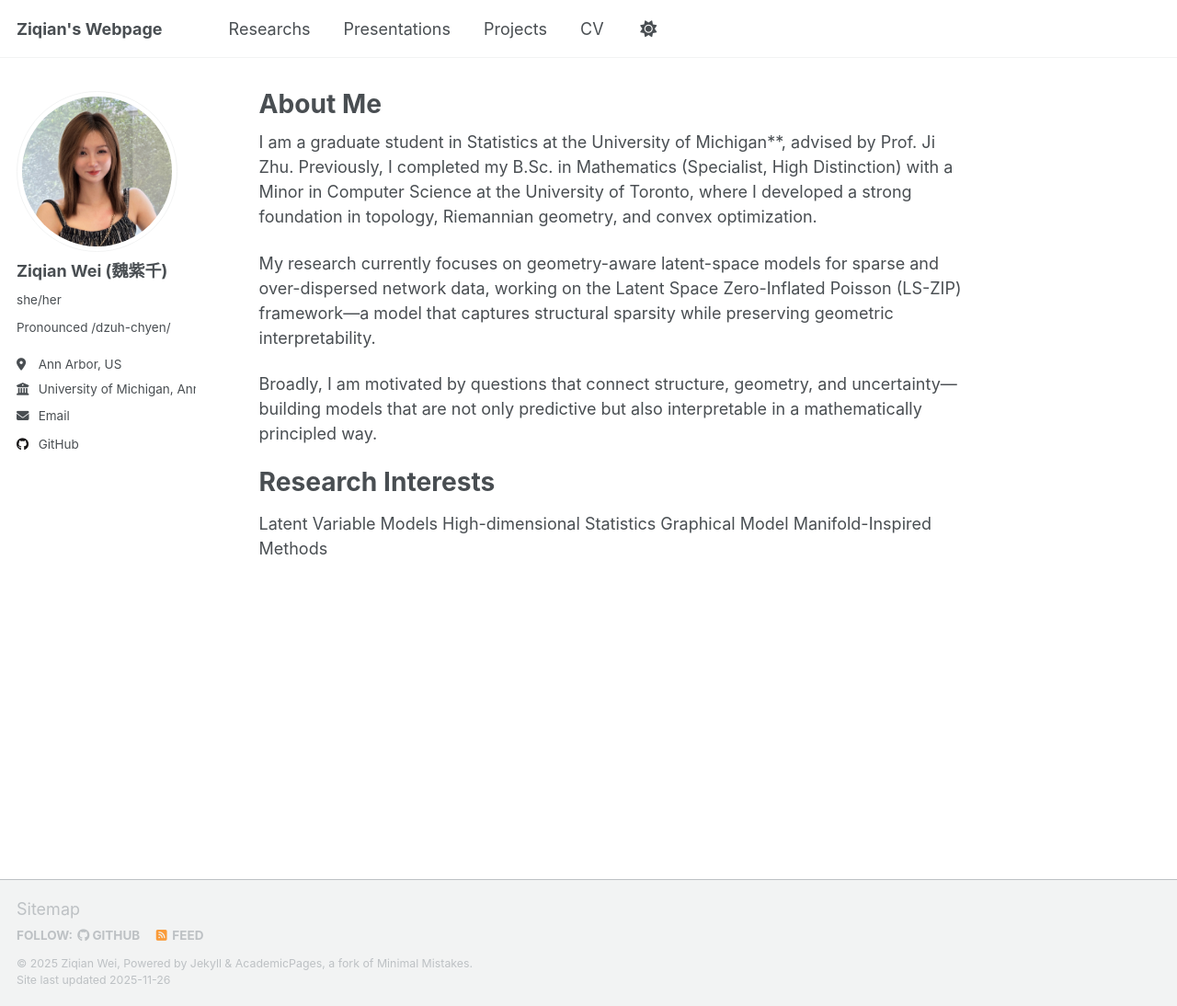
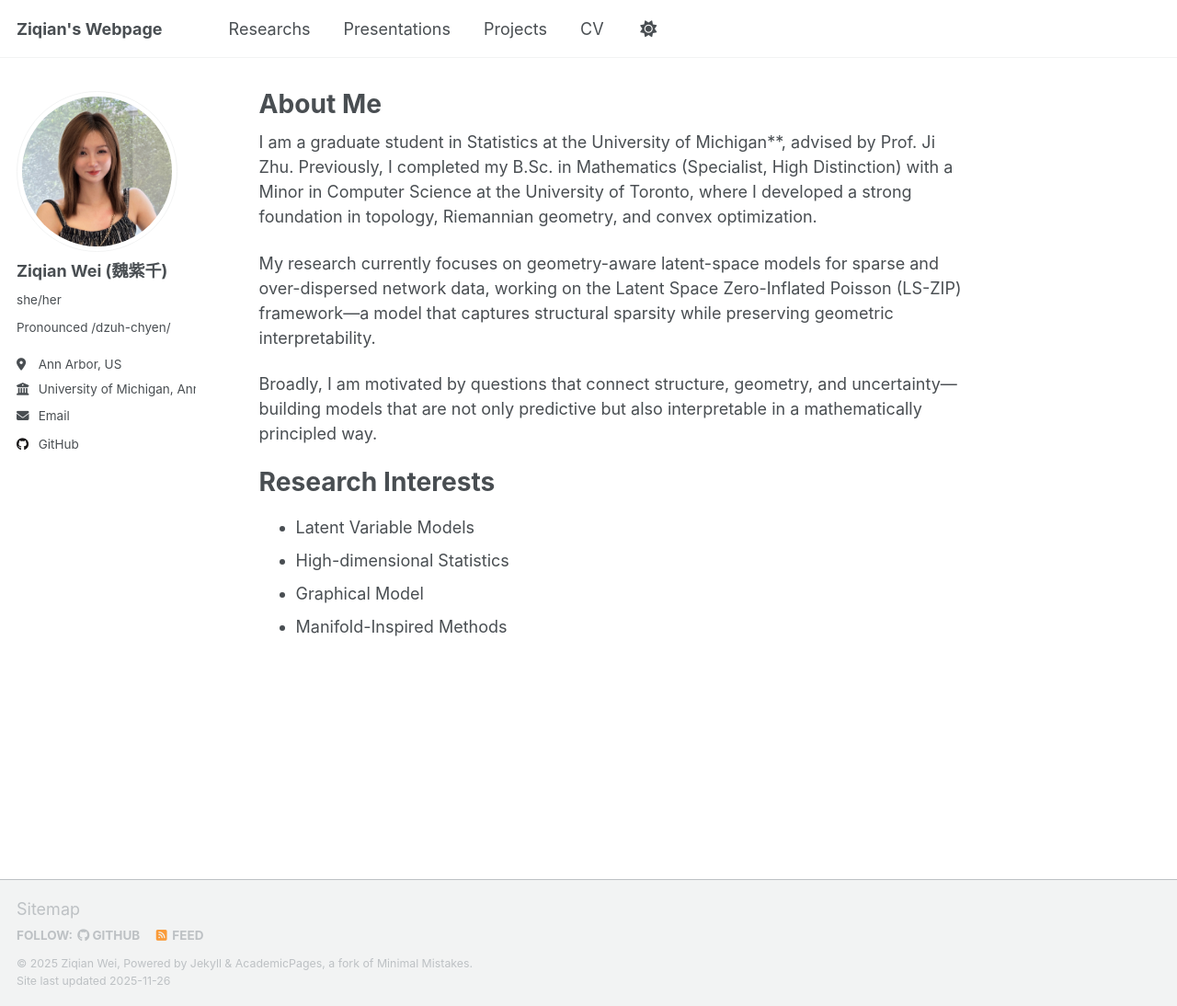
Before and after one commit to ziqianwei/ziqianwei.github.io, a Jekyll site: the page built from _pages/about.md, in a window 1280 px wide and 1094 px high. Shown: the whole window at 92% size. Built offline with Jekyll 4.4.1, drawn with Linux system fonts in a browser that asks for light colours; a script that is not in the unit is left out.

```diff
--- a/_pages/about.md
+++ b/_pages/about.md
@@ -15,7 +15,7 @@ Broadly, I am motivated by questions that connect structure, geometry, and uncer
 
 Research Interests
 ======
-Latent Variable Models
-High-dimensional Statistics
-Graphical Model
-Manifold-Inspired Methods
+- Latent Variable Models
+- High-dimensional Statistics
+- Graphical Model
+- Manifold-Inspired Methods
```
